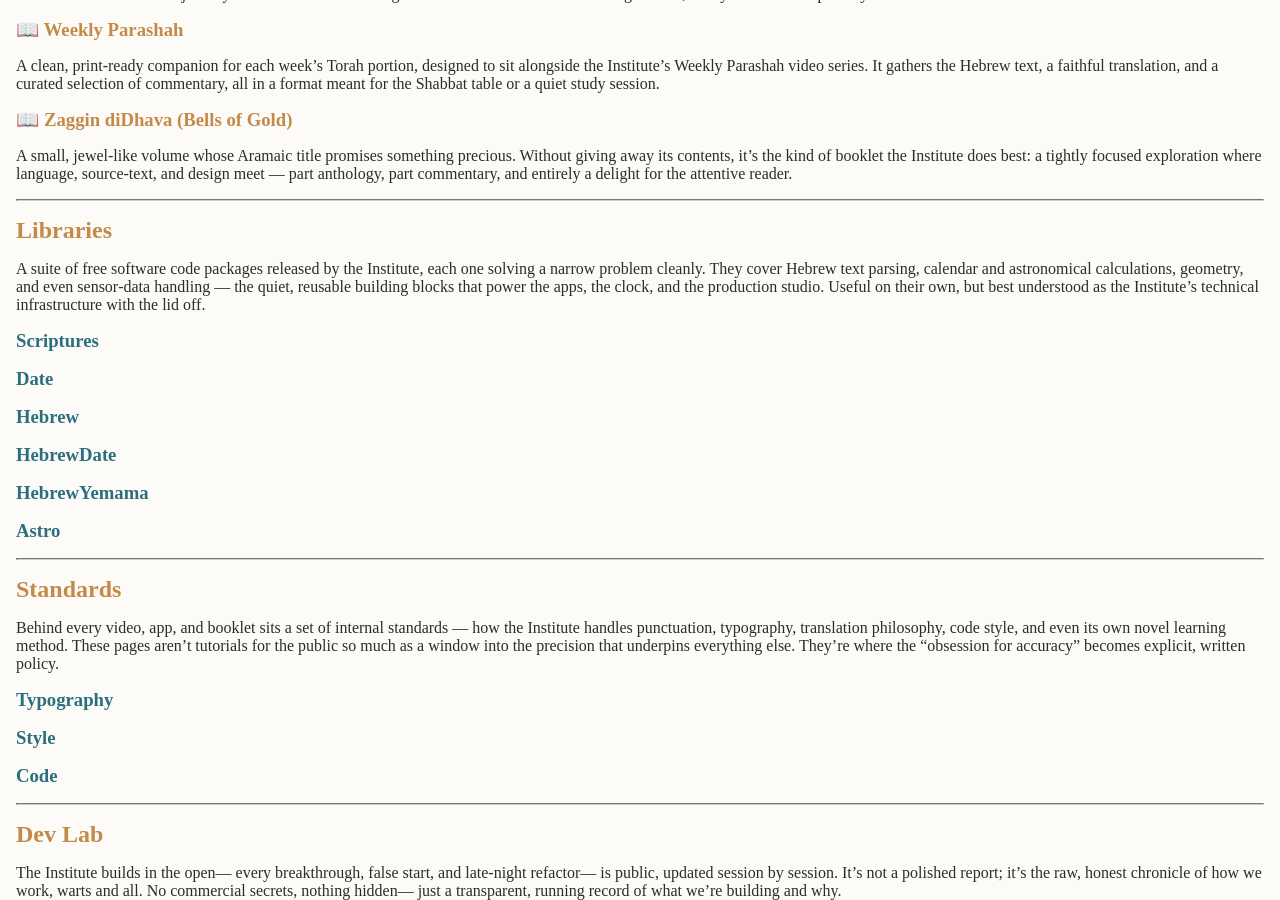
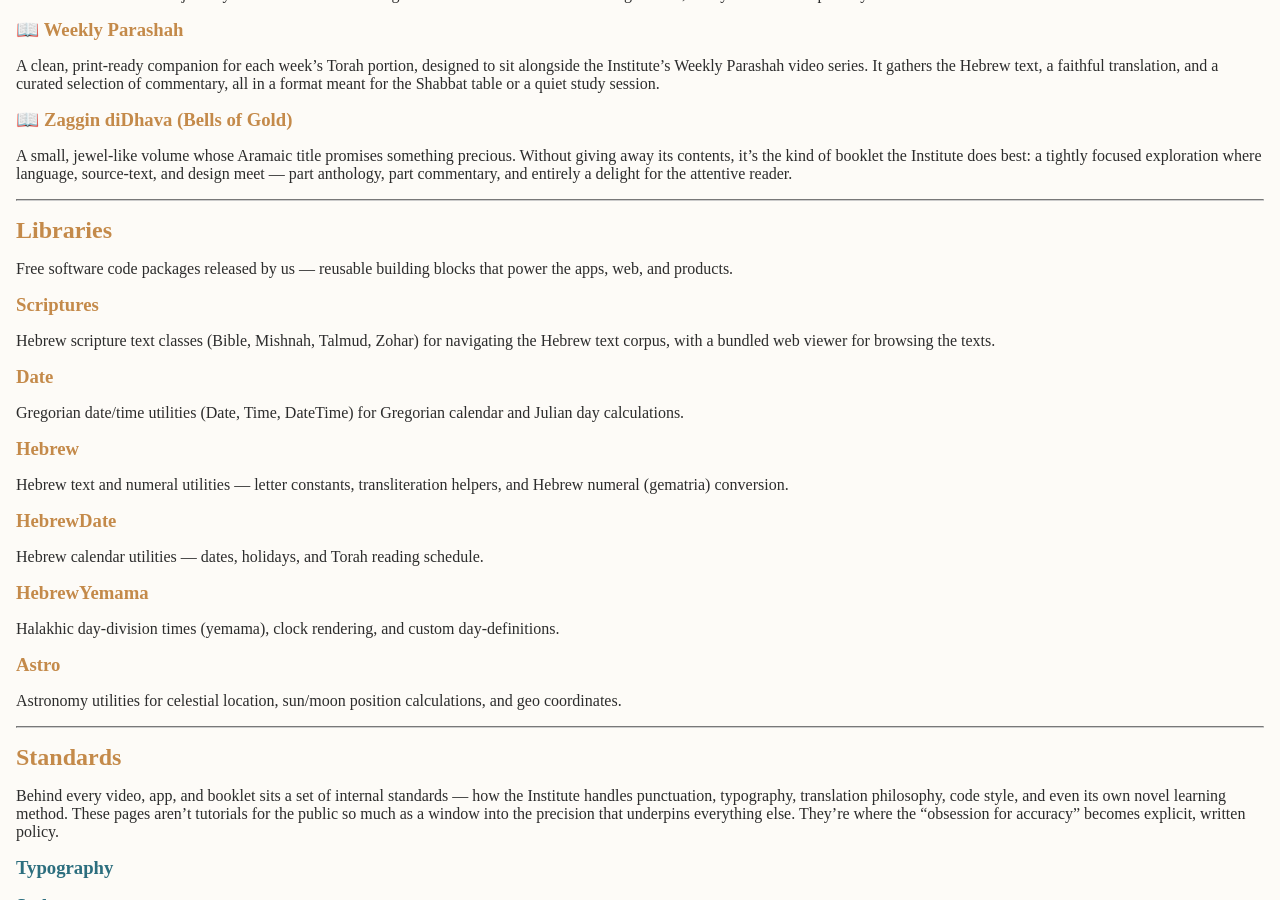
Before and after one commit to ReubenInstitute/ReubenInstitute.github.io, a Jekyll site: the page built from index.md, in a window 1280 px wide and 900 px high, scrolled down 1653 px. Built offline with Jekyll 4.4.1, drawn with Linux system fonts in a browser that asks for light colours; nearby versions of some CDN libraries; some web fonts are replaced; our own code applies the rules of GitHub Pages for plain Markdown files; library files that are not in the unit come from our copies.

Commit message:
Inline library descriptions on homepage, drop links and Institute repetition
Co-Authored-By: Claude Sonnet 5 <noreply@anthropic.com>

```diff
--- a/index.md
+++ b/index.md
@@ -113,19 +113,25 @@ A small, jewel‑like volume whose Aramaic title promises something precious. Wi
 
 ## Libraries
 
-A suite of free software code packages released by the Institute, each one solving a narrow problem cleanly. They cover Hebrew text parsing, calendar and astronomical calculations, geometry, and even sensor‑data handling — the quiet, reusable building blocks that power the apps, the clock, and the production studio. Useful on their own, but best understood as the Institute's technical infrastructure with the lid off.
+Free software code packages released by us — reusable building blocks that power the apps, web, and products.
 
-### [Scriptures](libs/Scriptures.md)
+### Scriptures
+Hebrew scripture text classes (Bible, Mishnah, Talmud, Zohar) for navigating the Hebrew text corpus, with a bundled web viewer for browsing the texts.
 
-### [Date](libs/Date.md)
+### Date
+Gregorian date/time utilities (Date, Time, DateTime) for Gregorian calendar and Julian day calculations.
 
-### [Hebrew](libs/Hebrew.md)
+### Hebrew
+Hebrew text and numeral utilities — letter constants, transliteration helpers, and Hebrew numeral (gematria) conversion.
 
-### [HebrewDate](libs/HebrewDate.md)
+### HebrewDate
+Hebrew calendar utilities — dates, holidays, and Torah reading schedule.
 
-### [HebrewYemama](libs/HebrewYemama.md)
+### HebrewYemama
+Halakhic day-division times (yemama), clock rendering, and custom day-definitions.
 
-### [Astro](libs/Astro.md)
+### Astro
+Astronomy utilities for celestial location, sun/moon position calculations, and geo coordinates.
 
 ---
 
```
